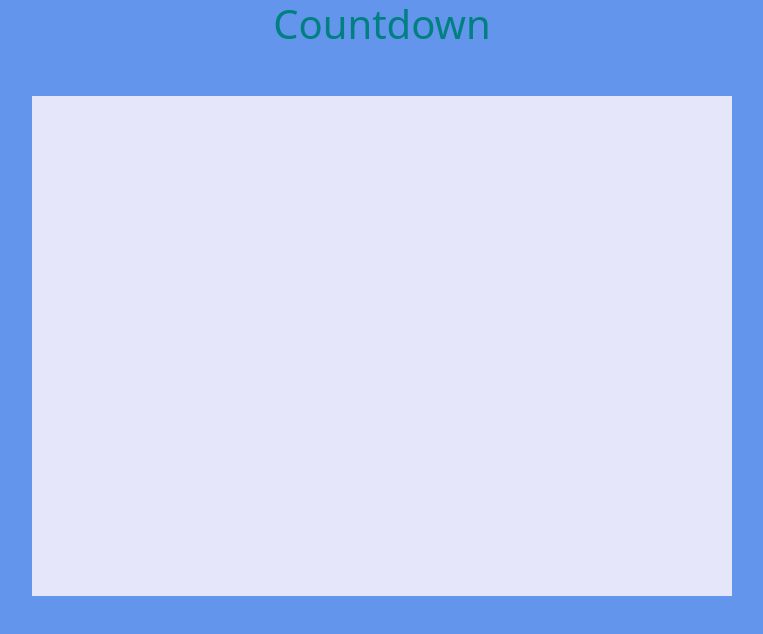
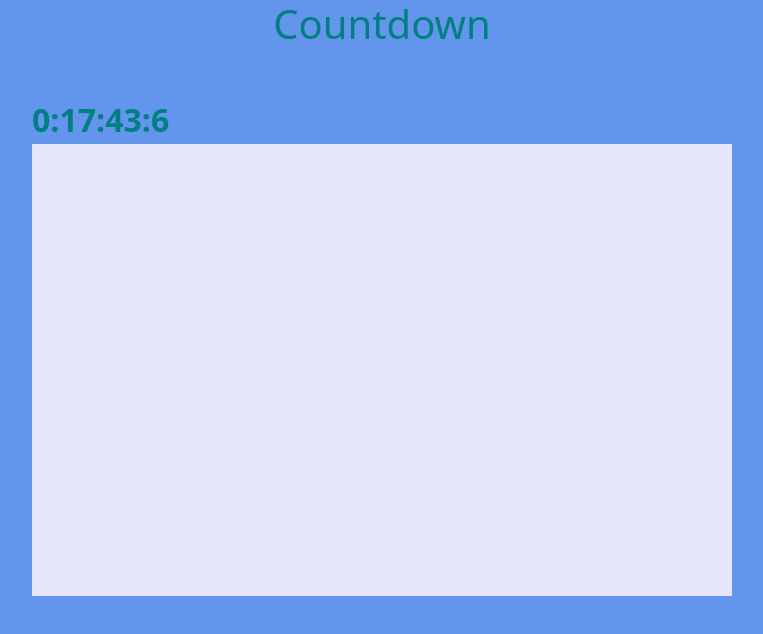
Before and after one commit to Ericson-Manalo/js-simon, a plain HTML site: page index.html in a window 1280 px wide. Shown: the whole page, without its empty margins (258-1021 px from the left). Drawn offline with nearby package versions, Linux system fonts and the light colour scheme.

Commit message:
added 1000 ms to the setinterval

```diff
--- a/css/style.css
+++ b/css/style.css
@@ -8,3 +8,9 @@ main div{
     width: 700px;
     background-color: #e6e6fa;
 }
+
+div p{
+    font-weight: 600;
+    font-size: xx-large;
+    margin: 0 auto;
+}
--- a/js/myscript.js
+++ b/js/myscript.js
@@ -59,9 +59,12 @@ const clock = setInterval(function(){
     let secondsLeft = Math.floor (((timeLeft / 1000 / 60 / 60 - hoursLeft) *60 - minutesLeft) * 60);
     console.log(secondsLeft);
 
-});
+    let timeRemaining = dayLeft + ":" + hoursLeft + ":" + minutesLeft + ":" + secondsLeft;
+    document.getElementById('time-left').innerHTML = timeRemaining;
+
+}, 1000);
 
 setTimeout(function(){
     alert("Lesson is started!!!!");
     clearInterval(clock);
-})
+}, futureTime);
```
